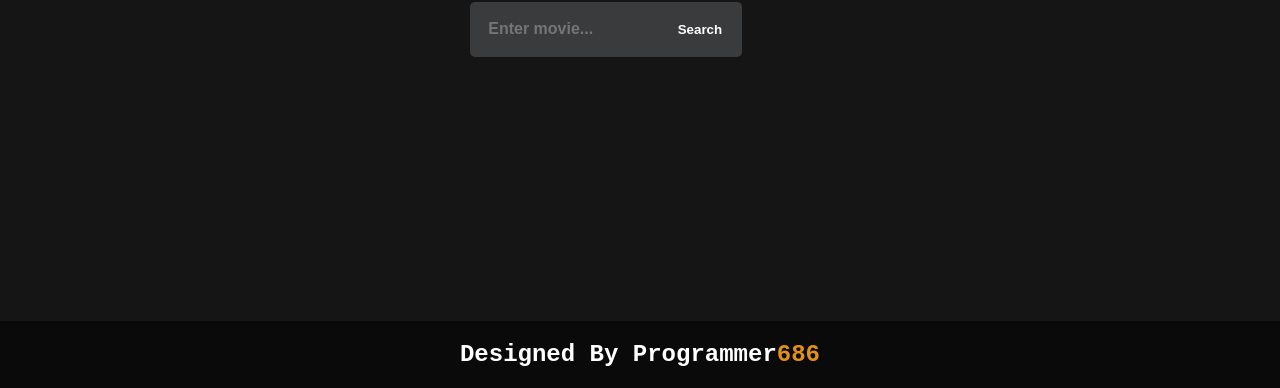
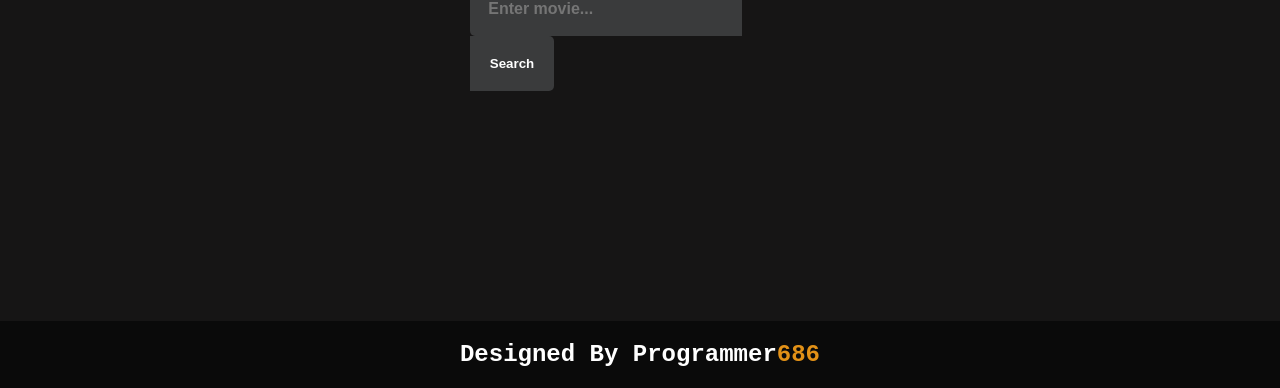
Before and after one commit to programmer686/movieFinder, a plain HTML site: page index.html in a window 1280 px wide. Shown: the part 412-800 px from the top of the page. Drawn offline with Linux system fonts and the light colour scheme.

Commit message:
my changes

```diff
--- a/index.html
+++ b/index.html
@@ -24,8 +24,8 @@
   </div>
   <div id="card">
       <h1 class="logo--title">Find Your film</h1>
-      <form onsubmit="handleChange(this)" >
-        <kbd><input id="search" class="search" placeholder="Enter movie..."/><button class="search--btn" id="searchBtn"> Search</button></kbd>
+      <form onsubmit="handleEnter(Event)" >
+        <input id="search" class="search" placeholder="Enter movie..."/><button class="search--btn" id="searchBtn"> Search</button>
       </form>
     </div>
     <div id="results"></div>
--- a/index.js
+++ b/index.js
@@ -10,7 +10,7 @@ let searchBtn = document.getElementById("searchBtn");
 let result = document.getElementById("results");
 let card = document.getElementById("card");
 let avaliableData = JSON.parse(window.localStorage.getItem("movieData"));
-function handleEnter(ele) {
+function handleEnter(event) {
   event.preventDefault();
   if (event.key === "Enter") {
     handleChange();
```
